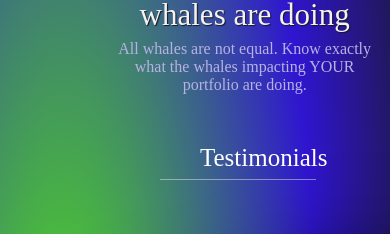
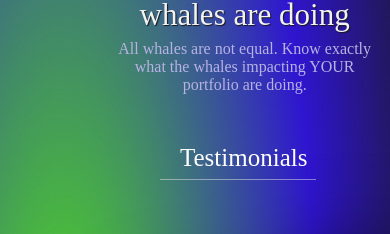
Before and after one commit to ParasChaturvedi/Loch-Landing-Page-React, a React (Create React App) app: page / in a window 390 px wide. Shown: the part 1027-1261 px from the top of the page. Built offline with nearby package versions, Linux system fonts and the light colour scheme.

Commit message:
Update Responsive.css

```diff
--- a/src/Responsive.css
+++ b/src/Responsive.css
@@ -153,7 +153,7 @@
   }
   .testimonial-heading{
     margin-top: 50px;
-    margin-left: 200px;
+    margin-left: 180px;
     text-align: center;
   }
   .line{
```
